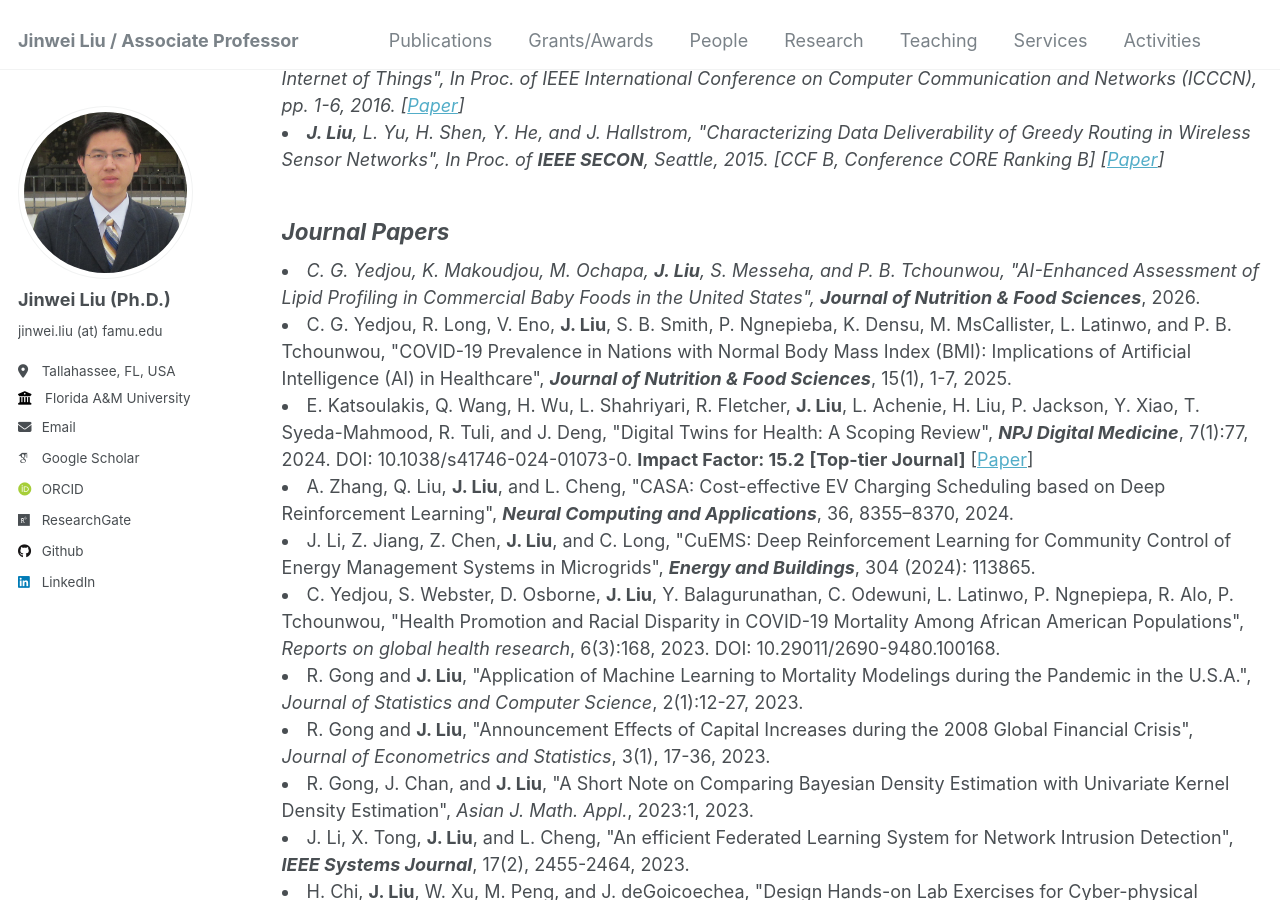
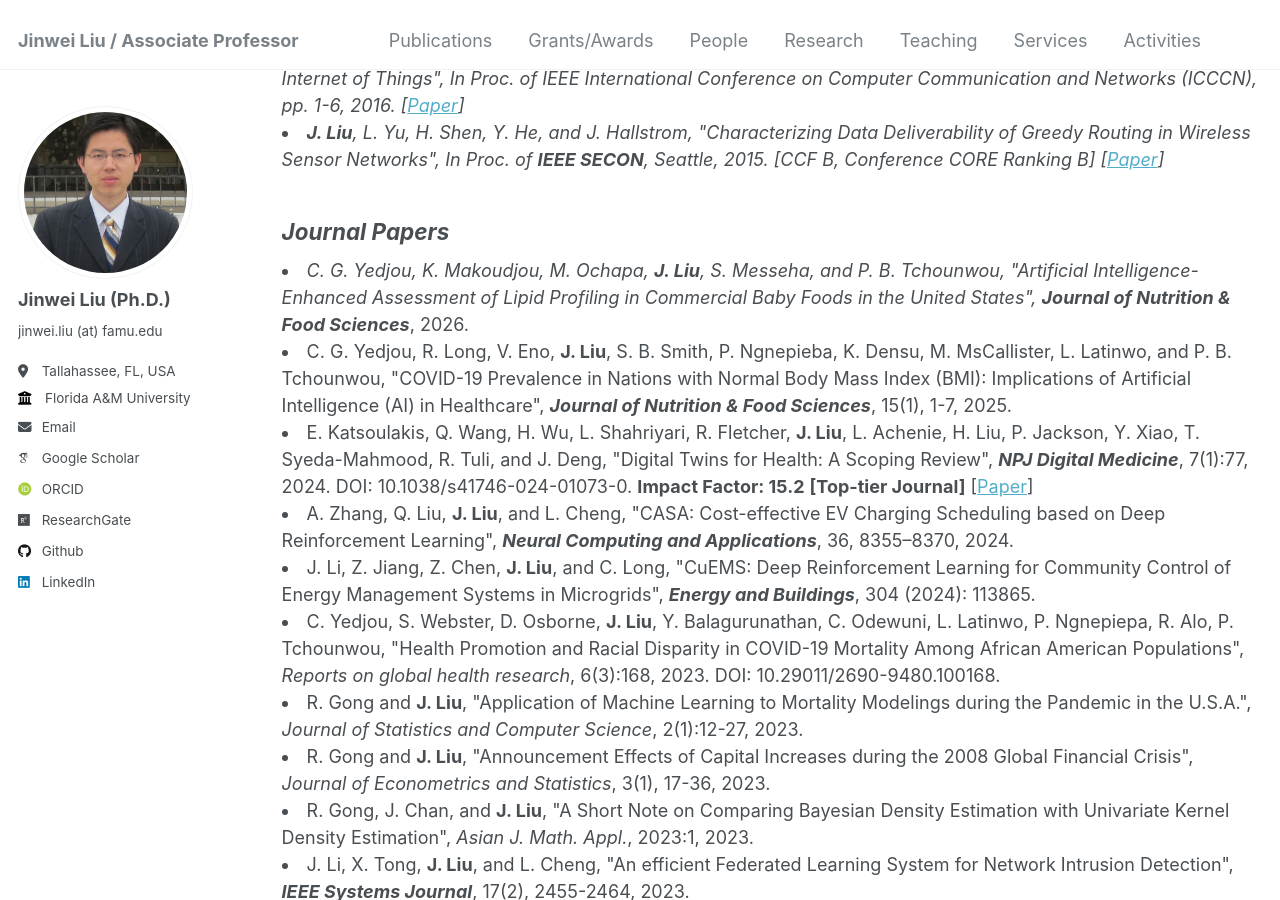
Before and after one commit to jinweiliucu/jinweiliucu.github.io, a Jekyll site: the page built from _publications/publications.html, in a window 1280 px wide and 900 px high, scrolled down 4598 px. Built offline with Jekyll 4.4.1, drawn with Linux system fonts in a browser that asks for light colours; some web fonts are replaced.

Commit message:
Update publications.html

```diff
--- a/_publications/publications.html
+++ b/_publications/publications.html
@@ -396,7 +396,7 @@ author_profile: true
 
 <h2 class="text-left">Journal Papers</h2>
 
-     <li>C. G. Yedjou, K. Makoudjou, M. Ochapa, <strong>J. Liu</strong>, S. Messeha, and P. B. Tchounwou, "AI-Enhanced Assessment of Lipid Profiling in Commercial Baby Foods in the United States",</em>
+     <li>C. G. Yedjou, K. Makoudjou, M. Ochapa, <strong>J. Liu</strong>, S. Messeha, and P. B. Tchounwou, "Artificial Intelligence-Enhanced Assessment of Lipid Profiling in Commercial Baby Foods in the United States",</em>
         <strong><em>Journal of Nutrition & Food Sciences</em></strong>, 2026.
 	   </span><br>
 	   </li>
```
